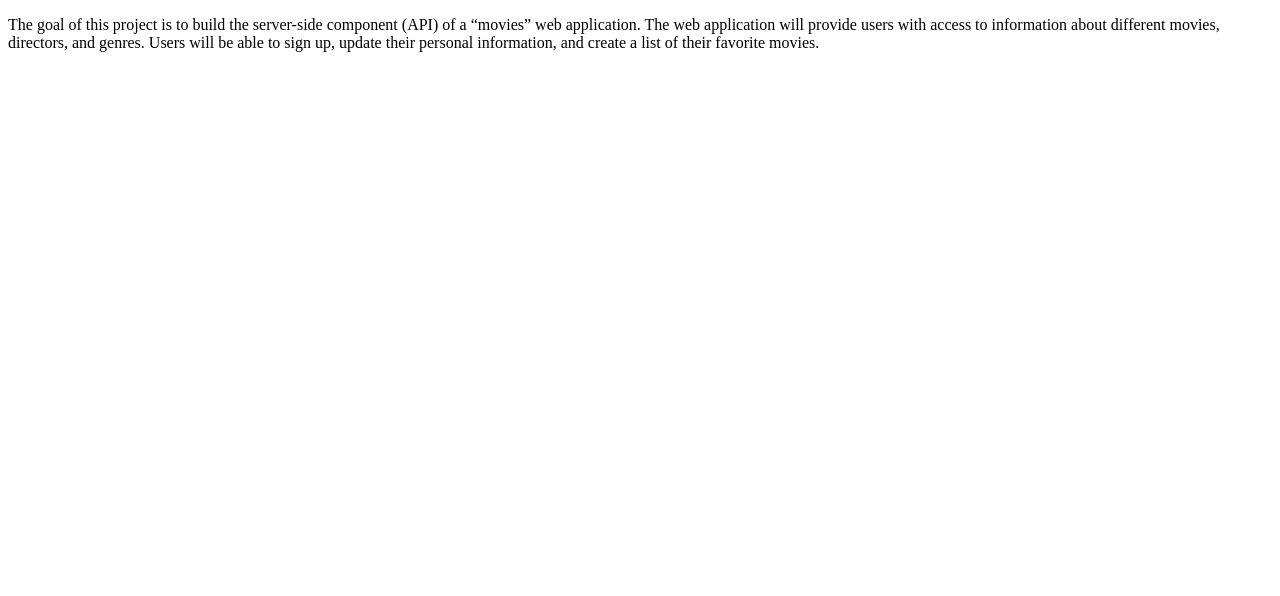
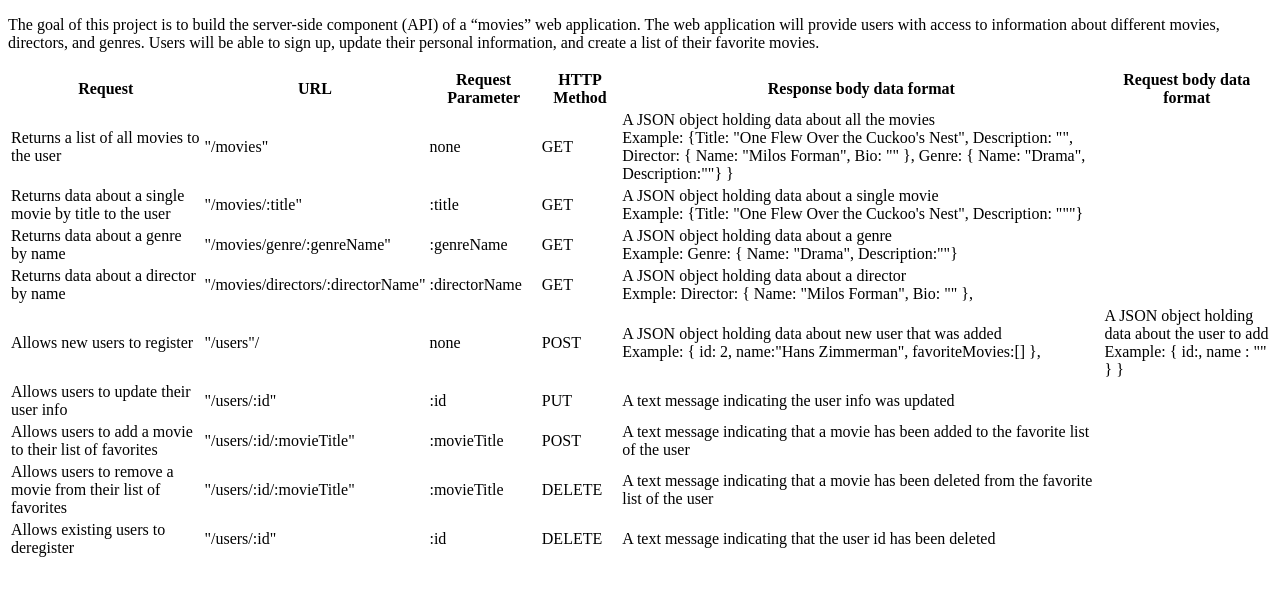
Before and after one commit to jakub-havlik/movie-api, a website: page public/documentation.html in a window 1280 px wide. Drawn offline with Linux system fonts and the light colour scheme.

Commit message:
updated documentation.html

```diff
--- a/public/documentation.html
+++ b/public/documentation.html
@@ -1,20 +1,120 @@
 <!DOCTYPE html>
 <html lang="en">
+  <head>
+    <meta charset="UTF-8" />
+    <meta http-equiv="X-UA-Compatible" content="IE=edge" />
+    <meta name="viewport" content="width=device-width, initial-scale=1.0" />
+    <title>Movie App</title>
+  </head>
+  <body>
+    <p>
+      The goal of this project is to build the server-side component (API) of a
+      “movies” web application. The web application will provide users with
+      access to information about different movies, directors, and genres. Users
+      will be able to sign up, update their personal information, and create a
+      list of their favorite movies.
+    </p>
 
-<head>
-  <meta charset="UTF-8">
-  <meta http-equiv="X-UA-Compatible" content="IE=edge">
-  <meta name="viewport" content="width=device-width, initial-scale=1.0">
-  <title>Movie App</title>
-</head>
+    <table>
+      <tr>
+        <th>Request</th>
+        <th>URL</th>
+        <th>Request Parameter</th>
+        <th>HTTP Method</th>
+        <th>Response body data format</th>
+        <th>Request body data format</th>
+      </tr>
+      <tr>
+        <td>Returns a list of all movies to the user</td>
+        <td>"/movies"</td>
+        <td>none</td>
+        <td>GET</td>
+        <td>
+          A JSON object holding data about all the movies <br />
+          Example: {Title: "One Flew Over the Cuckoo's Nest", Description: "",
+          Director: { Name: "Milos Forman", Bio: "" }, Genre: { Name: "Drama",
+          Description:""} }
+        </td>
+      </tr>
+      <tr>
+        <td>Returns data about a single movie by title to the user</td>
+        <td>"/movies/:title"</td>
+        <td>:title</td>
+        <td>GET</td>
+        <td>
+          A JSON object holding data about a single movie <br />
+          Example: {Title: "One Flew Over the Cuckoo's Nest", Description: """}
+        </td>
+      </tr>
+      <tr>
+        <td>Returns data about a genre by name</td>
+        <td>"/movies/genre/:genreName"</td>
+        <td>:genreName</td>
+        <td>GET</td>
+        <td>
+          A JSON object holding data about a genre <br />
+          Example: Genre: { Name: "Drama", Description:""}
+        </td>
+      </tr>
 
-<body>
-  <p>
-    The goal of this project is to build the server-side component (API) of a “movies” web application.
-    The web application will provide users with access to information about different
-    movies, directors, and genres. Users will be able to sign up, update their
-    personal information, and create a list of their favorite movies.
-  </p>
-</body>
-
+      <tr>
+        <td>Returns data about a director by name</td>
+        <td>"/movies/directors/:directorName"</td>
+        <td>:directorName</td>
+        <td>GET</td>
+        <td>
+          A JSON object holding data about a director <br />
+          Exmple: Director: { Name: "Milos Forman", Bio: "" },
+        </td>
+      </tr>
+      <tr>
+        <td>Allows new users to register</td>
+        <td>"/users"/</td>
+        <td>none</td>
+        <td>POST</td>
+        <td>
+          A JSON object holding data about new user that was added <br />
+          Example: { id: 2, name:"Hans Zimmerman", favoriteMovies:[] },
+        </td>
+        <td>
+          A JSON object holding data about the user to add <br />
+          Example: { id:, name : "" } }
+        </td>
+      </tr>
+      <tr>
+        <td>Allows users to update their user info</td>
+        <td>"/users/:id"</td>
+        <td>:id</td>
+        <td>PUT</td>
+        <td>A text message indicating the user info was updated</td>
+      </tr>
+      <tr>
+        <td>Allows users to add a movie to their list of favorites</td>
+        <td>"/users/:id/:movieTitle"</td>
+        <td>:movieTitle</td>
+        <td>POST</td>
+        <td>
+          A text message indicating that a movie has been added to the favorite
+          list of the user
+        </td>
+      </tr>
+      <tr>
+        <td>Allows users to remove a movie from their list of favorites</td>
+        <td>"/users/:id/:movieTitle"</td>
+        <td>:movieTitle</td>
+        <td>DELETE</td>
+        <td>
+          A text message indicating that a movie has been deleted from the
+          favorite list of the user
+        </td>
+      </tr>
+      <tr>
+        <td>Allows existing users to deregister</td>
+        <td>"/users/:id"</td>
+        <td>:id</td>
+        <td>DELETE</td>
+        <td>A text message indicating that the user id has been deleted</td>
+      </tr>
+    </table>
+  </body>
 </html>
```
